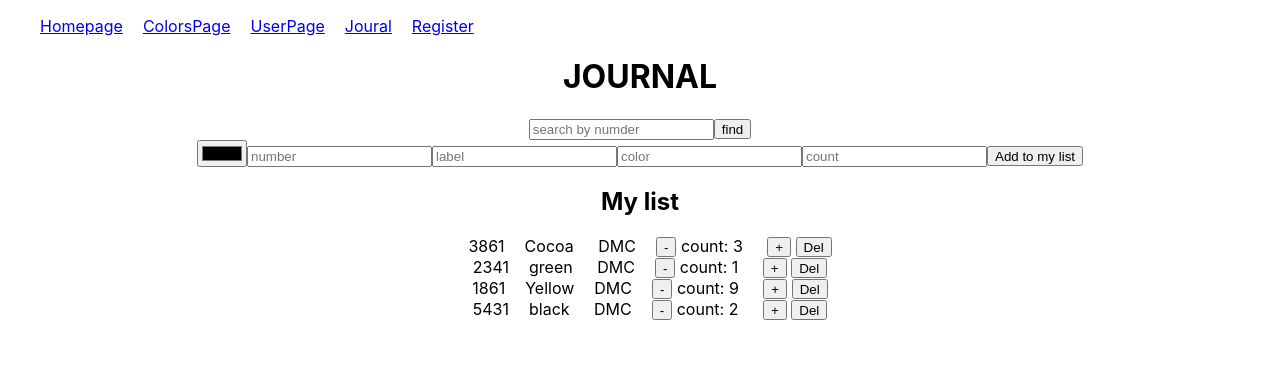
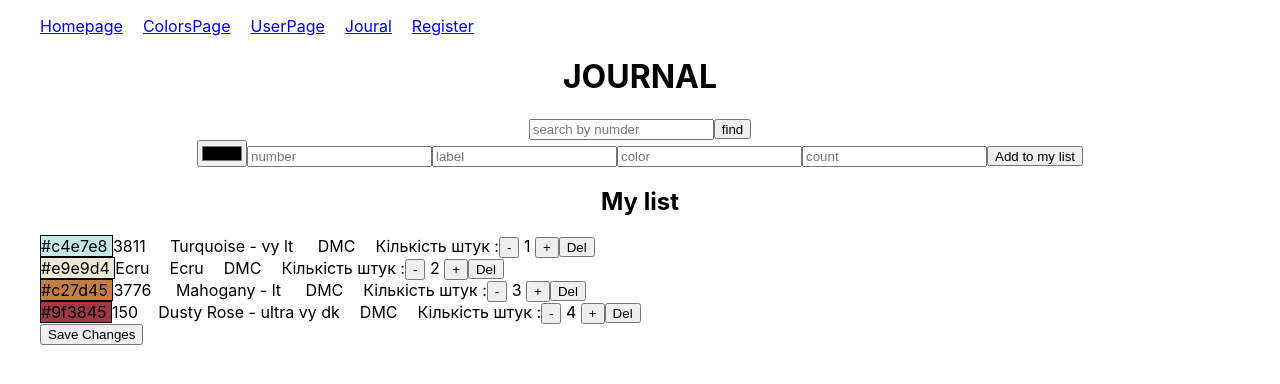
Before and after one commit to PiekharievaK/floss, a React (Create React App) app: page /JournalPage in a window 1280 px wide. Shown: the top 384 px of the page. Built offline with nearby package versions, Linux system fonts and the light colour scheme.

Commit message:
Добавляет счетчик и возможность добавить новую нитку

```diff
--- a/src/Pages/JournalPage/JournalPage.js
+++ b/src/Pages/JournalPage/JournalPage.js
@@ -1,39 +1,140 @@
-import s from "../JournalPage/JournalPage.module.scss"
+import s from "../JournalPage/JournalPage.module.scss";
+import { journalData } from "./journalData";
+import { useEffect, useState } from "react";
+import { Counter } from "../../components/Counter/couter";
 
-export  const JournalPage =()=>{
-    return <div><h1>JOURNAL</h1>
+export const JournalPage = () => {
+  const [newThreadsArr, setNewThreadsArr] = useState([]);
+  const [newThread, setNewThread] = useState({});
+
+  const onChange = (e) => {
+    setNewThread({ ...newThread, [e.target.name]: e.target.value });
+    console.log({ [e.target.name]: e.target.value });
+  };
+
+  const AddThreads = (e) => {
+    e.preventDefault();
+    if (newThreadsArr.find((item) => item.dmcNumber === newThread.dmcNumber)) {
+      window.alert(
+        "You had this threads already, please find it and change count"
+      );
+      console.log(newThreadsArr);
+      return;
+    }
+    console.log(newThread);
+    journalData.push(newThread);
+    setNewThreadsArr((prevState) => [...prevState, newThread]);
+  };
+
+  const deleteFloss =(e)=>{
+    // найти по номеру и удалить объект
+    // newThread.push(e.target.dmcNumber)
+
+  }
+
+  const saveChanges =() =>{
+    console.log(newThreadsArr);
+    window.alert(JSON.stringify(newThreadsArr))
+  }
+  const changeThreats = (data) => {
+    const changeIndex = newThreadsArr.findIndex(
+      (item) => item.dmcNumber === data.dmcNumber
+    );
+
+    console.log(changeIndex);
+    if (changeIndex >= 0) {
+      const newArray = [...newThreadsArr];
+      newArray[changeIndex] = data;
+      setNewThreadsArr(newArray);
+    } else setNewThreadsArr([...newThreadsArr, data]);
+  };
+
+  useEffect(() => {
+    console.log(newThreadsArr);
+  }, [newThreadsArr]);
+
+  const data = journalData;
+
+  return (
     <div>
-    <form><input type={"search"} placeholder={"search by numder"}></input >
-    <button style={{width: "fitContent", height: "20px"}}>find</button>
+      <h1>JOURNAL</h1>
+      <div>
+        <form>
+          <input type={"search"} placeholder={"search by numder"}></input>
+          <button style={{ width: "fitContent", height: "20px" }}>find</button>
         </form>
       </div>
       <div>
-    <form>
-        <input type={"color"} placeholder={"hex"}></input >
-        <input type={"search"} placeholder={"number"}></input >
-        <input type={"search"} placeholder={"label"}></input >
-        <input type={"search"} placeholder={"color"}></input >
-        <input type={"search"} placeholder={"count"}></input >
-    <button style={{width: "fitContent", height: "20px"}}>Add to my list</button>
+        <form onSubmit={AddThreads}>
+          <input
+            type={"color"}
+            placeholder={"hex"}
+            name={"hex"}
+            onChange={onChange}
+            required
+          ></input>
+          <input
+            type={"search"}
+            placeholder={"number"}
+            name={"dmcNumber"}
+            onChange={onChange}
+            required
+          ></input>
+          <input
+            type={"search"}
+            placeholder={"label"}
+            name={"colorName"}
+            onChange={onChange}
+            required
+          ></input>
+          <input
+            type={"search"}
+            placeholder={"color"}
+            name={"color"}
+            onChange={onChange}
+            required
+          ></input>
+          <input
+            type={"number"}
+            placeholder={"count"}
+            name={"count"}
+            onChange={onChange}
+            required
+          ></input>
+          <button style={{ width: "fitContent", height: "20px" }}>
+            Add to my list
+          </button>
         </form>
       </div>
       <div>
         <h2>My list</h2>
         <ul className={s.ul}>
-        <li> <span className={s.span}>3861</span><span className={s.span}>Cocoa </span><span className={s.span}>DMC</span>
-        <button style={{width: "fitContent", height: "20px"}}>-</button><span className={s.span}> count: <span>3</span> </span><button style={{width: "fitContent", height: "20px"}}>+</button> <button style={{width: "fitContent", height: "20px"}}>Del</button><span className={s.span}></span>
+          {data.map((item) => {
+            return (
+              <li>
+                <span style={{ backgroundColor: `${item.hex}`, border: "1px solid black" }}>
+                  {item.hex?item.hex:"unknown"}{" "}
+                </span>
+                <span className={s.span}>{item.dmcNumber}</span>
+                <span className={s.span}>{item.colorName}</span>
+                <span className={s.span}>DMC</span>
+                {
+                  <Counter
+                    card={item}
+                    cardsArray={data}
+                    changeThreats={changeThreats}
+                  />
+                }
+                <button style={{ width: "fitContent", height: "20px" }}>
+                  Del
+                </button>
+                <span className={s.span}></span>
               </li>
-        <li> <span className={s.span}>2341</span><span className={s.span}>green </span><span className={s.span}>DMC</span>
-        <button style={{width: "fitContent", height: "20px"}}>-</button><span className={s.span}> count: <span>1</span> </span><button style={{width: "fitContent", height: "20px"}}>+</button> <button style={{width: "fitContent", height: "20px"}}>Del</button><span className={s.span}></span>
-        </li>
-        <li> <span className={s.span}>1861</span><span className={s.span}>Yellow</span><span className={s.span}>DMC</span>
-        <button style={{width: "fitContent", height: "20px"}}>-</button><span className={s.span}> count: <span>9</span> </span><button style={{width: "fitContent", height: "20px"}}>+</button> <button style={{width: "fitContent", height: "20px"}}>Del</button><span className={s.span}></span>
-        </li>
-        <li> <span className={s.span}>5431</span><span className={s.span}>black </span><span className={s.span}>DMC</span>
-        <button style={{width: "fitContent", height: "20px"}}>-</button><span className={s.span}> count: <span>2</span> </span><button style={{width: "fitContent", height: "20px"}}>+</button> <button style={{width: "fitContent", height: "20px"}}>Del</button><span className={s.span}></span>
-        </li>
+            );
+          })}
+          <button onClick={saveChanges}>Save Changes</button>
         </ul>
       </div>
-
     </div>
-    }
+  );
+};
--- a/src/Pages/JournalPage/JournalPage.module.scss
+++ b/src/Pages/JournalPage/JournalPage.module.scss
@@ -1,6 +1,7 @@
 .ul{
 display: flex;
 flex-direction: column;
+align-items: flex-start
 }
 
 .span{
--- /dev/null
+++ b/src/Pages/JournalPage/journalData.js
@@ -0,0 +1,31 @@
+export const journalData= [
+    {
+        "hex": "#c4e7e8",
+        "dmcNumber": "3811 ",
+        "colorName": "Turquoise - vy lt ",
+        "colorRUname": "Бирюзовый, оч.св. ",
+        "count": 1
+    },
+    {
+        "hex": "#e9e9d4",
+        "dmcNumber": "Ecru",
+        "colorName": "Ecru",
+        "colorRUname": "Кремовый",
+        "count": 2
+    },
+    {
+        "hex": "#c27d45",
+        "dmcNumber": "3776 ",
+        "colorName": "Mahogany - lt ",
+        "colorRUname": "Красного дерева, св. ",
+        "count": 3
+    },
+    {
+        "hex": "#9f3845",
+        "dmcNumber": "150",
+        "colorName": "Dusty Rose - ultra vy dk",
+        "colorRUname": "Пыльная роза, ультра очень тёмный (оч.т.)",
+        "count": 4
+    },
+
+]
--- /dev/null
+++ b/src/components/Counter/couter.js
@@ -0,0 +1,98 @@
+import { isDisabled } from "@testing-library/user-event/dist/utils";
+import { useState, useEffect } from "react";
+
+export const Counter = ({
+  card,
+  cardsArray,
+  changeThreats
+
+}) => {
+  const [counterValue, setCounterValue] = useState(card.count);
+  const [newArray, setNewArray] = useState(cardsArray);
+
+  const step = 1;
+
+
+
+useEffect(()=>{
+  const newThreadsData = {...card, count: counterValue }
+  const newArray = cardsArray.map(item=>{if ( item.dmcNumber=== card.dmcNumber){return newThreadsData} else return item })
+
+  changeThreats(newThreadsData)
+
+}, [counterValue])
+
+  // useEffect(() => {
+  //   localStorage.setItem('arrayTotal', JSON.stringify(total));
+  //   localStorage.setItem('counterValue', JSON.stringify(counterValue));
+  //   localStorage.setItem('cardsArray', JSON.stringify(newCardsArray));
+  // }, [total, newTotal, counterValue, newCardsArray]);
+
+  const increment = () => {
+    setCounterValue(prevState => (Number(prevState) + step));
+    // setTotal(prevState => prevState + Number(card.price));
+    // setNewTotal(Number(localStorage.getItem('Summary')) + Number(card.price));
+
+    // const cardD = { ...card, counter: counterValue + step };
+
+    // EditColName(cardD);
+  };
+
+  const decrement = () => {
+
+    setCounterValue(prevState => prevState - step);
+    // setTotal(prevState => prevState - Number(card.price));
+    // setNewTotal(Number(localStorage.getItem('Summary')) - Number(card.price));
+    // const cardD = { ...card, counter: counterValue - step };
+    // EditColName(cardD);
+  };
+
+  return (
+    <>
+
+      <div
+      style={{display: "inline-flex"}}
+      // className={s.counter_cell}
+      id="counter">
+        <div
+        // className={s.counter_title}
+        >Кількість штук : </div>
+        <div
+          //  className={s.counter_holder}
+         >
+          <button
+            // className={s.counter_button_minus}
+            type="button"
+            data-action="decrement"
+            disabled={counterValue===0? true: false}
+            onClick={decrement}
+          >
+            -
+          </button>
+          <span
+          // className={s.counter_total}
+          id="value">
+           { ` ${counterValue} ` }
+          </span>
+          <button
+            // className={s.counter_button_plus}
+            type="button"
+            data-action="increment"
+            onClick={increment}
+          >
+            +
+          </button>
+        </div>
+      </div>
+
+    </>
+  );
+};
+
+// Counter.propTypes = {
+//   EditColName: PropTypes.func,
+//   cardsArray: PropTypes.array,
+//   card: PropTypes.object,
+//   summary: PropTypes.number,
+//   counter: PropTypes.number,
+// };
```
Also changed, not shown: src/components/NewFlossForm/NewFloss.js (added), src/components/NewFlossForm/NewFloss.module.scss (added). Lines whose indentation alone changed are shown as unchanged.
